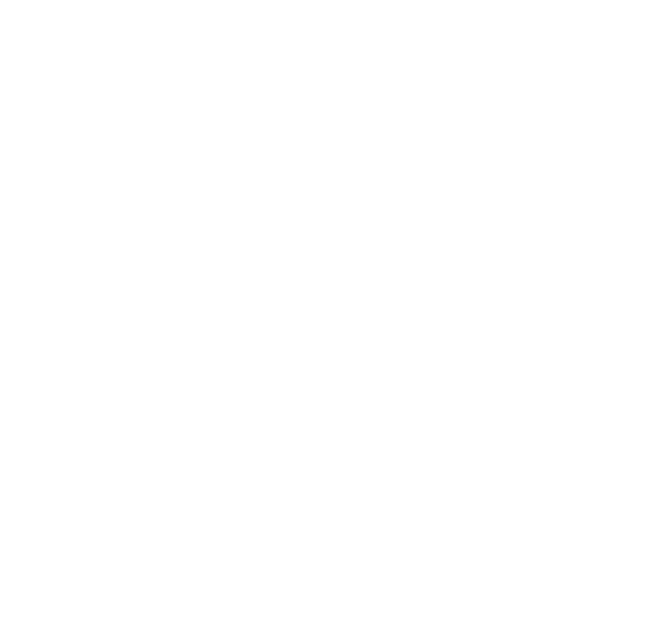
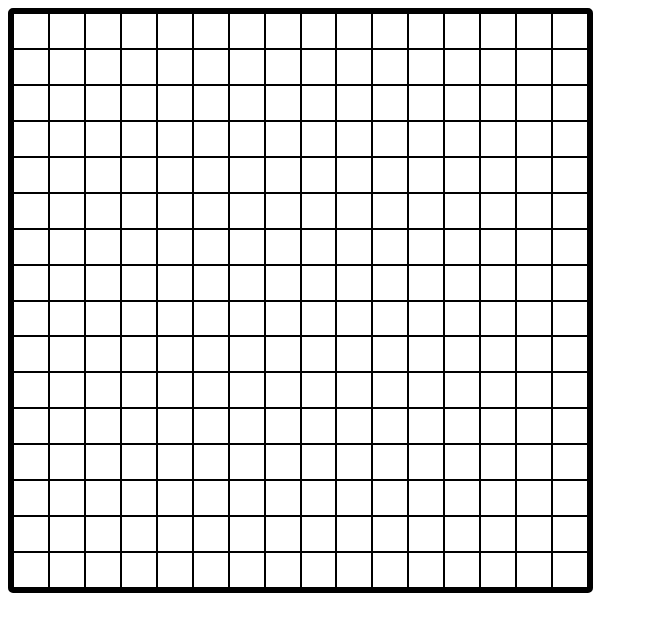
Before and after one commit to tannerkhemphill/odin-etch-a-sketch, a plain HTML site: page index.html in a window 1280 px wide. Shown: the whole page, without its empty margins (0-648 px from the left). Drawn offline with Linux system fonts and the light colour scheme.

Commit message:
Add function to make grid

```diff
--- a/index.html
+++ b/index.html
@@ -4,11 +4,11 @@
     <meta charset="UTF-8">
     <meta http-equiv="X-UA-Compatible" content="IE=edge">
     <meta name="viewport" content="width=device-width, initial-scale=1.0">
-    <style src="style.css"></style>
-    <script src="script.js" defer ></script>
+    <link rel="stylesheet" href="style.css" />
+    <script src="script.js" defer></script>
     <title>Etch-a-Sketch</title>
 </head>
 <body>
-
+    <div id='container'></div>
 </body>
 </html>
--- a/script.js
+++ b/script.js
@@ -1,7 +1,13 @@
-const container = document.createElement('div');
-container.setAttribute('id', 'container');
-for (let i = 0; i < 16; i++) {
-    let div = document.createElement('div');
-    div.classList.toggle('grid');
-    container.appendChild(div);
-}
+const container = document.getElementById('container');
+
+function makeGrid(num) {
+    for (let i = 0; i < num*num; i++) {
+        let cell = document.createElement('div');
+        cell.classList.add('grid');
+        container.appendChild(cell);
+    };
+    container.style.setProperty("grid-template-columns", `repeat(${num}, 2fr)`);
+    container.style.setProperty("grid-template-rows", `repeat(${num}, 2fr)`);
+};
+
+makeGrid(16);
--- a/style.css
+++ b/style.css
@@ -0,0 +1,12 @@
+#container {
+    display: inline-grid;
+    border: 5px solid black;
+    border-radius: 5px;
+    height: 575px;
+    width: 575px;
+}
+
+.grid {
+    background-color: white;
+    border: 1px solid black;
+}
```
